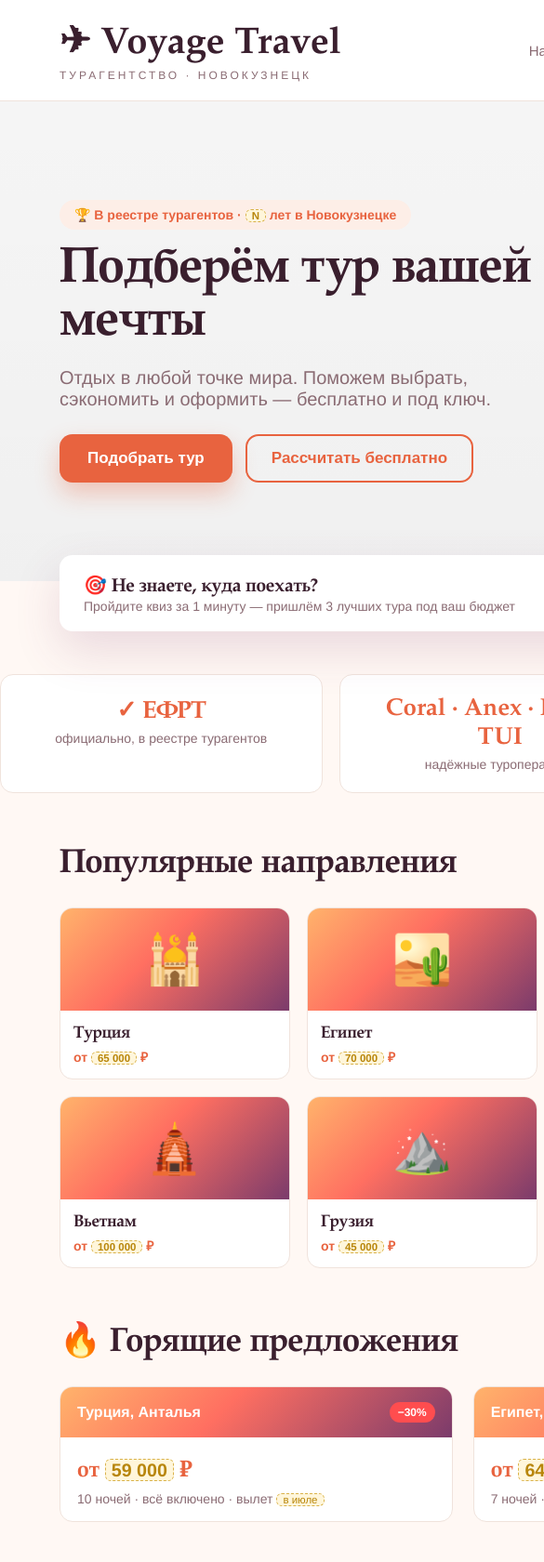
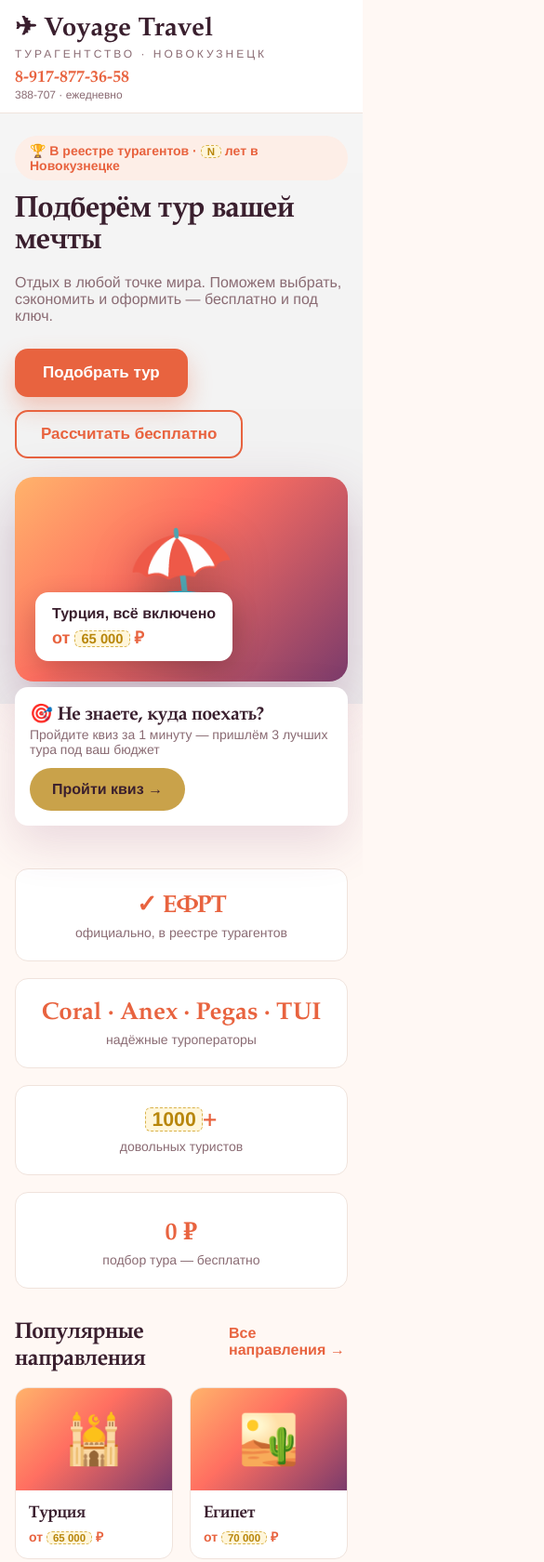
Before and after one commit to iillyyaa1997/voyage-travel-preview, a plain HTML site: page index.html in a window 390 px wide. Shown: the top 1680 px of the page at 93% size, 585 px wide, since content can reach past the window. Drawn offline with Linux system fonts and the light colour scheme.

Commit message:
Make homepage prototype mobile-responsive

```diff
--- a/index.html
+++ b/index.html
@@ -1,5 +1,5 @@
 <!doctype html><html lang="ru"><head>
-<meta name="viewport" content="width=1440">
+<meta name="viewport" content="width=device-width, initial-scale=1">
 <meta name="robots" content="noindex,nofollow"><meta charset="utf-8"><title>Voyage Travel — прототип главной</title>
 <style>
   :root{
@@ -8,9 +8,9 @@
     --serif:'Palatino Linotype',Palatino,Georgia,serif; --sans:'Helvetica Neue',Arial,sans-serif; --r:14px;
   }
   *{margin:0;padding:0;box-sizing:border-box}
-  body{width:1440px;background:var(--bg);color:var(--text);font-family:var(--sans);-webkit-font-smoothing:antialiased}
+  body{width:100%;max-width:1440px;margin:0 auto;background:var(--bg);color:var(--text);font-family:var(--sans);-webkit-font-smoothing:antialiased}
   h1,h2,h3,.brand{font-family:var(--serif);font-weight:700}
-  section,.band{width:1440px}
+  section,.band{width:100%}
   .ph{color:#b8860b;background:#fff6db;border:1px dashed #d9b24a;border-radius:6px;padding:0 6px;font-size:.82em;font-family:var(--sans)}
   /* NAV */
   .nav{display:flex;align-items:center;justify-content:space-between;padding:20px 64px;background:#fff;border-bottom:1px solid #f0e3dc;position:relative;z-index:5}
@@ -115,6 +115,36 @@
   footer .brand{color:#fff;font-size:26px}
   footer a{color:#e8b3a0;text-decoration:none}
   footer .legal{font-size:13px;line-height:1.7;margin-top:14px;color:#b79aa6}
+  /* MOBILE */
+  @media (max-width:820px){
+    .nav{flex-wrap:wrap;gap:8px;padding:12px 16px}
+    .nav .links{display:none}
+    .brand{font-size:28px}
+    .nav .phone{font-size:18px}
+    .hero{grid-template-columns:1fr;padding:24px 16px;gap:20px}
+    .hero h1{font-size:32px}
+    .hero .sub{font-size:16px}
+    .hero .hv{height:220px}
+    .hv .em{font-size:100px}
+    .hctas{flex-wrap:wrap}
+    .qbar{flex-direction:column;align-items:flex-start;gap:12px;margin:-18px 16px 0;padding:16px}
+    .sh{margin:0 16px 14px}.sh h2{font-size:24px}
+    .pad{padding-top:34px}
+    .cards{grid-template-columns:repeat(2,1fr);margin:0 16px}
+    .offers{grid-template-columns:1fr;margin:0 16px}
+    .trust{grid-template-columns:1fr;padding:26px 16px 0}
+    .why{grid-template-columns:1fr;margin:0 16px}
+    .steps{grid-template-columns:repeat(2,1fr);margin:0 16px}
+    .team{grid-template-columns:repeat(2,1fr);margin:0 16px}
+    .revs{grid-template-columns:1fr;margin:0 16px}
+    .gis{margin:18px 16px 0}
+    .faq{grid-template-columns:1fr;margin:0 16px}
+    .ctaband{grid-template-columns:1fr;margin:34px 16px 0;padding:24px}
+    .contacts{grid-template-columns:1fr;margin:0 16px}
+    .map{min-height:160px}
+    footer{padding:24px 16px}
+    footer .row{flex-direction:column;gap:14px}
+  }
 </style></head>
 <body>
 
```
